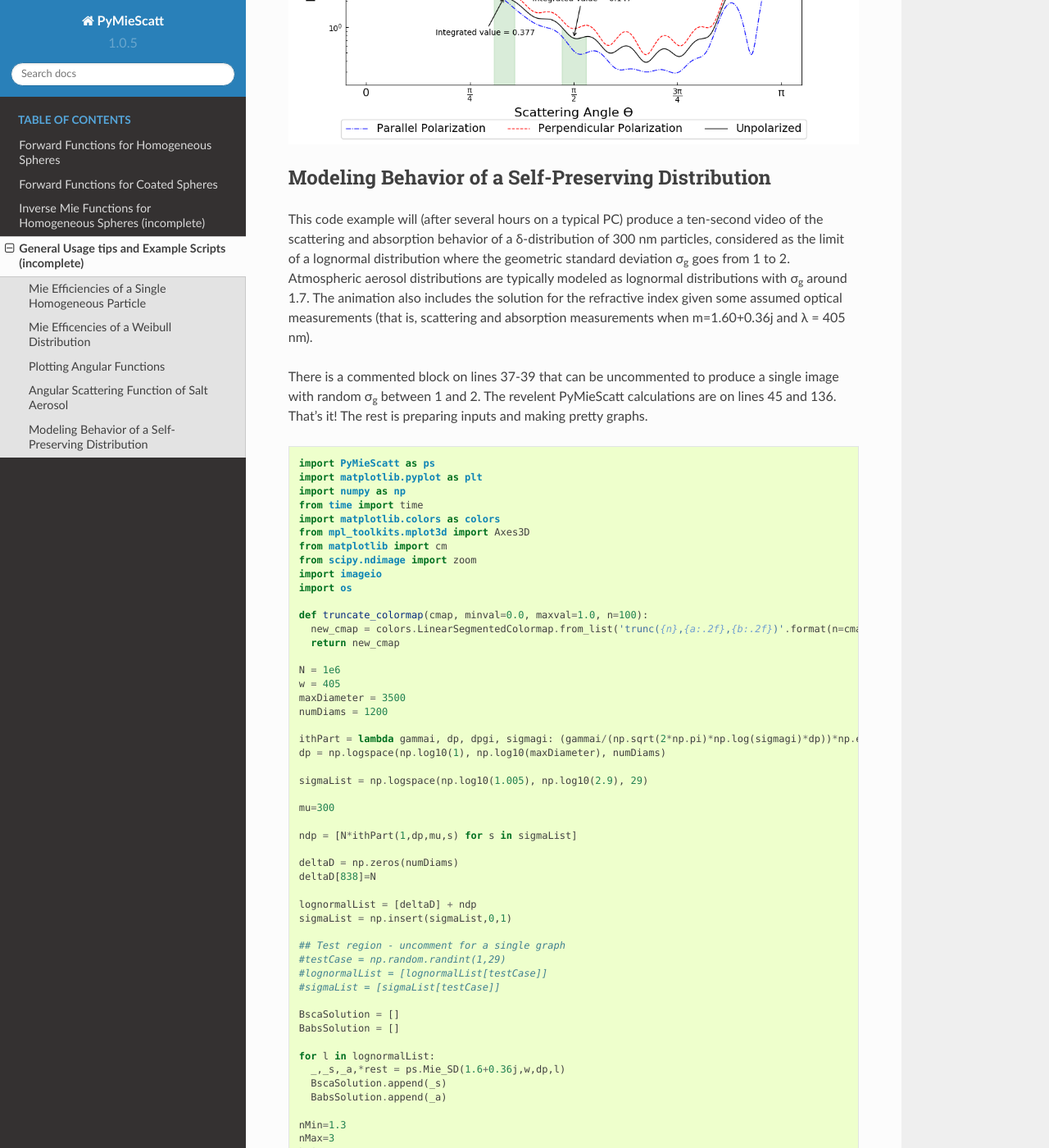
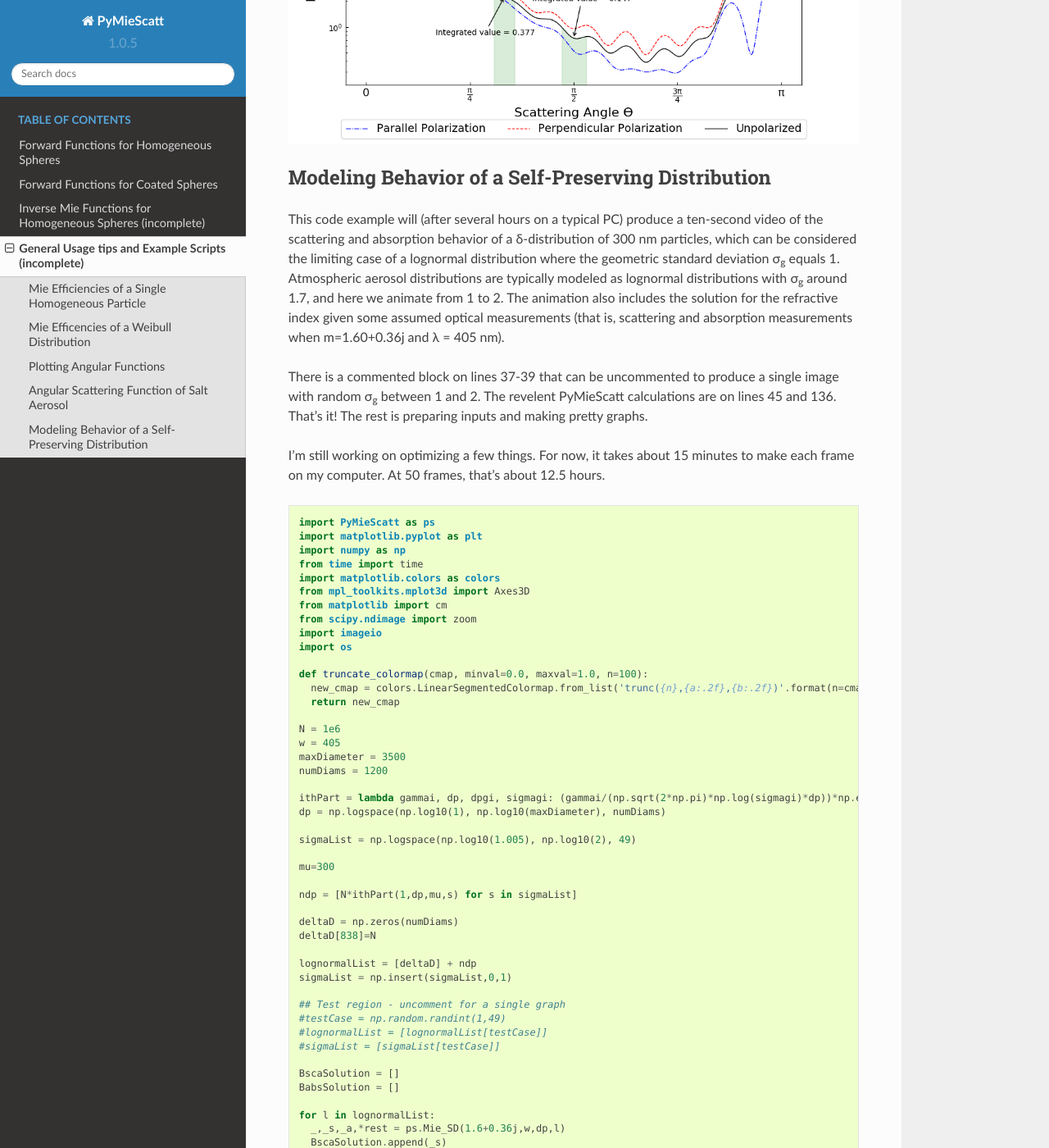
Before and after one commit to bsumlin/PyMieScatt, a Sphinx documentation site: the page built from docs/examples.rst, in a window 1280 px wide and 1400 px high, scrolled down 5459 px. Shown: the whole window at 82% size. Built offline with Sphinx 7.4.7 and the Read the Docs theme 2.0.0, drawn with Linux system fonts in a browser that asks for light colours; formulas are drawn with MathJax 3; pages that are not in the unit, such as notebooks, are missing from menus.

Commit message:
minor
docs

```diff
--- a/docs/examples.rst
+++ b/docs/examples.rst
@@ -255,9 +255,11 @@ Recently, a colleague needed to know how much light a distribution of salt aeros
 Modeling Behavior of a Self-Preserving Distribution
 ----------------------------------------------------
 
-This code example will (after several hours on a typical PC) produce a ten-second video of the scattering and absorption behavior of a δ-distribution of 300 nm particles, considered as the limit of a lognormal distribution where the geometric standard deviation σ\ :sub:`g` goes from 1 to 2. Atmospheric aerosol distributions are typically modeled as lognormal distributions with σ\ :sub:`g` around 1.7. The animation also includes the solution for the refractive index given some assumed optical measurements (that is, scattering and absorption measurements when m=1.60+0.36j and λ = 405 nm).
+This code example will (after several hours on a typical PC) produce a ten-second video of the scattering and absorption behavior of a δ-distribution of 300 nm particles, which can be considered the limiting case of a lognormal distribution where the geometric standard deviation σ\ :sub:`g` equals 1. Atmospheric aerosol distributions are typically modeled as lognormal distributions with σ\ :sub:`g` around 1.7, and here we animate from 1 to 2. The animation also includes the solution for the refractive index given some assumed optical measurements (that is, scattering and absorption measurements when m=1.60+0.36j and λ = 405 nm).
 
 There is a commented block on lines 37-39 that can be uncommented to produce a single image with random σ\ :sub:`g` between 1 and 2. The revelent PyMieScatt calculations are on lines 45 and 136. That's it! The rest is preparing inputs and making pretty graphs.
+
+I'm still working on optimizing a few things. For now, it takes about 15 minutes to make each frame on my computer. At 50 frames, that's about 12.5 hours.
 
 .. code-block:: python
 
@@ -284,7 +286,7 @@ There is a commented block on lines 37-39 that can be uncommented to produce a s
    ithPart = lambda gammai, dp, dpgi, sigmagi: (gammai/(np.sqrt(2*np.pi)*np.log(sigmagi)*dp))*np.exp(-(np.log(dp)-np.log(dpgi))**2/(2*np.log(sigmagi)**2))
    dp = np.logspace(np.log10(1), np.log10(maxDiameter), numDiams)
 
-   sigmaList = np.logspace(np.log10(1.005), np.log10(2.9), 29)
+   sigmaList = np.logspace(np.log10(1.005), np.log10(2), 49)
 
    mu=300
 
@@ -297,7 +299,7 @@ There is a commented block on lines 37-39 that can be uncommented to produce a s
    sigmaList = np.insert(sigmaList,0,1)
 
    ## Test region - uncomment for a single graph
-   #testCase = np.random.randint(1,29)
+   #testCase = np.random.randint(1,49)
    #lognormalList = [lognormalList[testCase]]
    #sigmaList = [sigmaList[testCase]]
 
```
